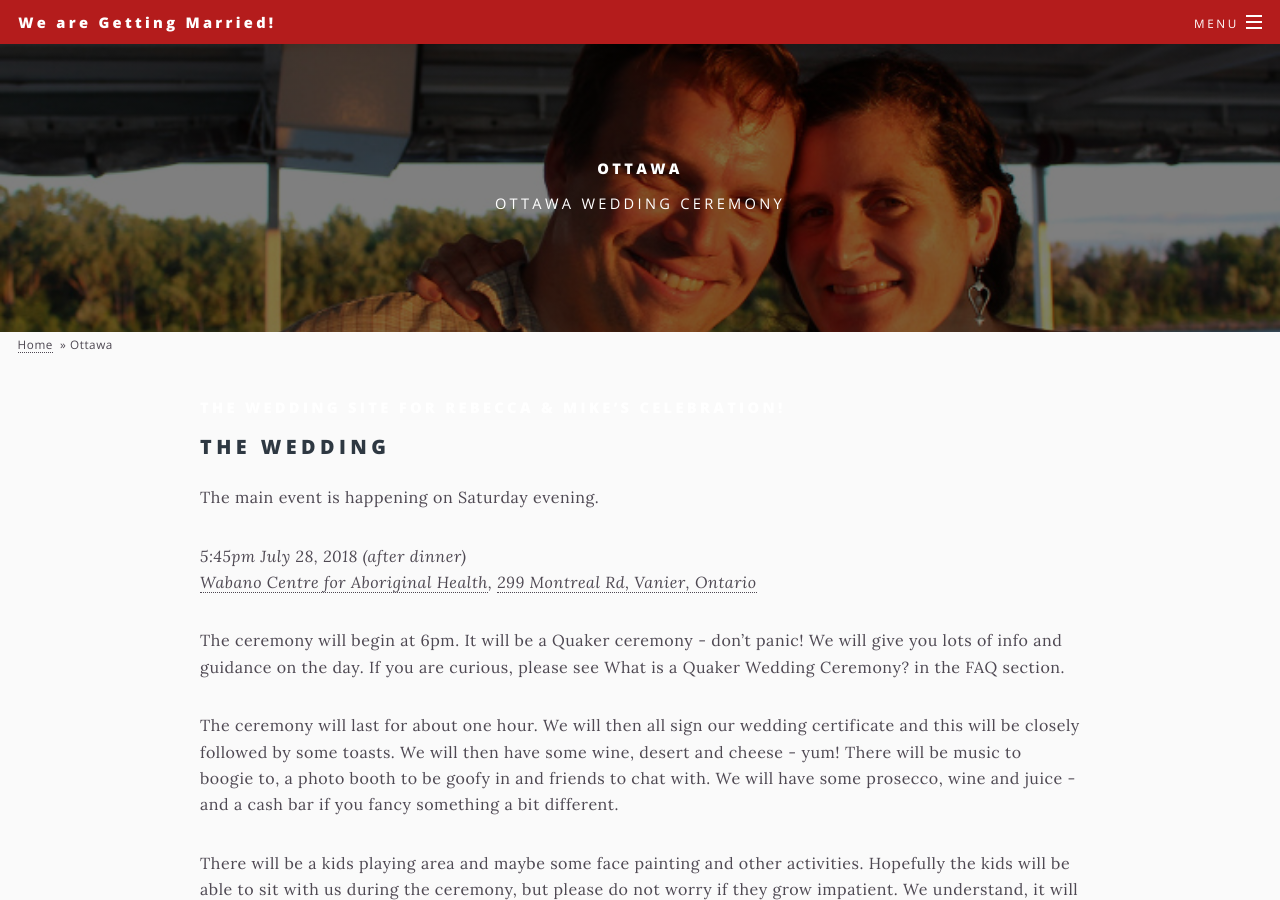
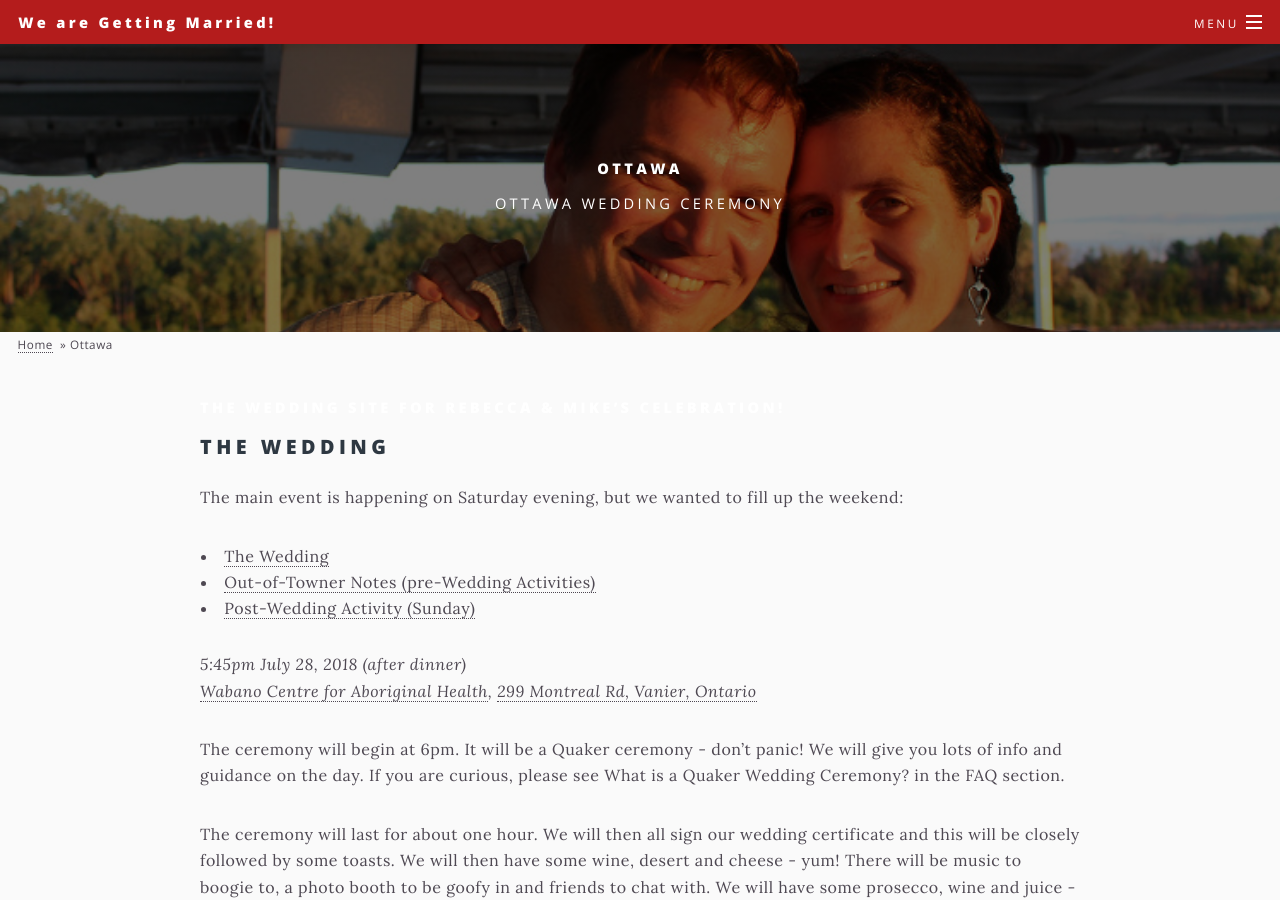
Before and after one commit to mgifford/gifsack-or-wolford, a Jekyll site: the page built from _pages/ottawa.md, in a window 1280 px wide and 900 px high. Built offline with Jekyll 4.4.1, drawn with Linux system fonts in a browser that asks for light colours.

Commit message:
links to content inside the ottawa page

```diff
--- a/_pages/ottawa.md
+++ b/_pages/ottawa.md
@@ -13,9 +13,14 @@ layout: page
 
 ## The Wedding
 
-The main event is happening on Saturday evening.
+The main event is happening on Saturday evening, but we wanted to fill up the weekend:
 
-<p><em>5:45pm July 28, 2018 (after dinner)<br />
+- [The Wedding](#Wabano)
+- [Out-of-Towner Notes (pre-Wedding Activities)](#pre-wedding-for-family--out-of-towners)
+- [Post-Wedding Activity (Sunday)](#sunday-july-29-afternoon---1230-4pm)
+
+
+<p id="Wabano"><em>5:45pm July 28, 2018 (after dinner)<br />
   <a href="http://wabano.com/">Wabano Centre for Aboriginal Health</a>, <a href="https://www.google.com/maps/place/299+Montreal+Rd,+Vanier,+ON+K1L+6B8/@45.4373487,-75.6611751,17z/data=!3m1!4b1!4m5!3m4!1s0x4cce0541d22407df:0xa38d13cfa9c2bc3e!8m2!3d45.4373487!4d-75.6589864">299 Montreal Rd, Vanier, Ontario</a></em></p>
 
 The ceremony will begin at 6pm. It will be a Quaker ceremony - don't panic! We will give you lots of info and guidance on the day. If you are curious, please see What is a Quaker Wedding Ceremony? in the FAQ section.
```
